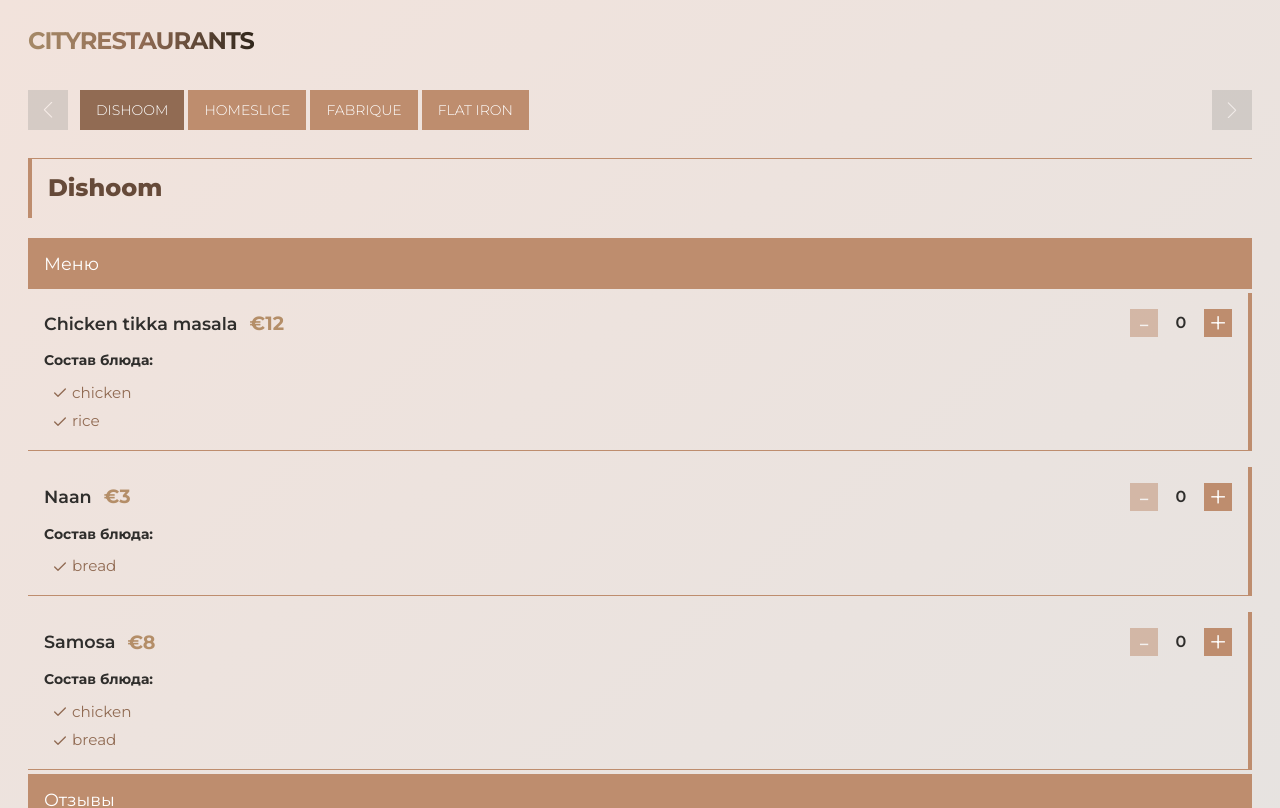
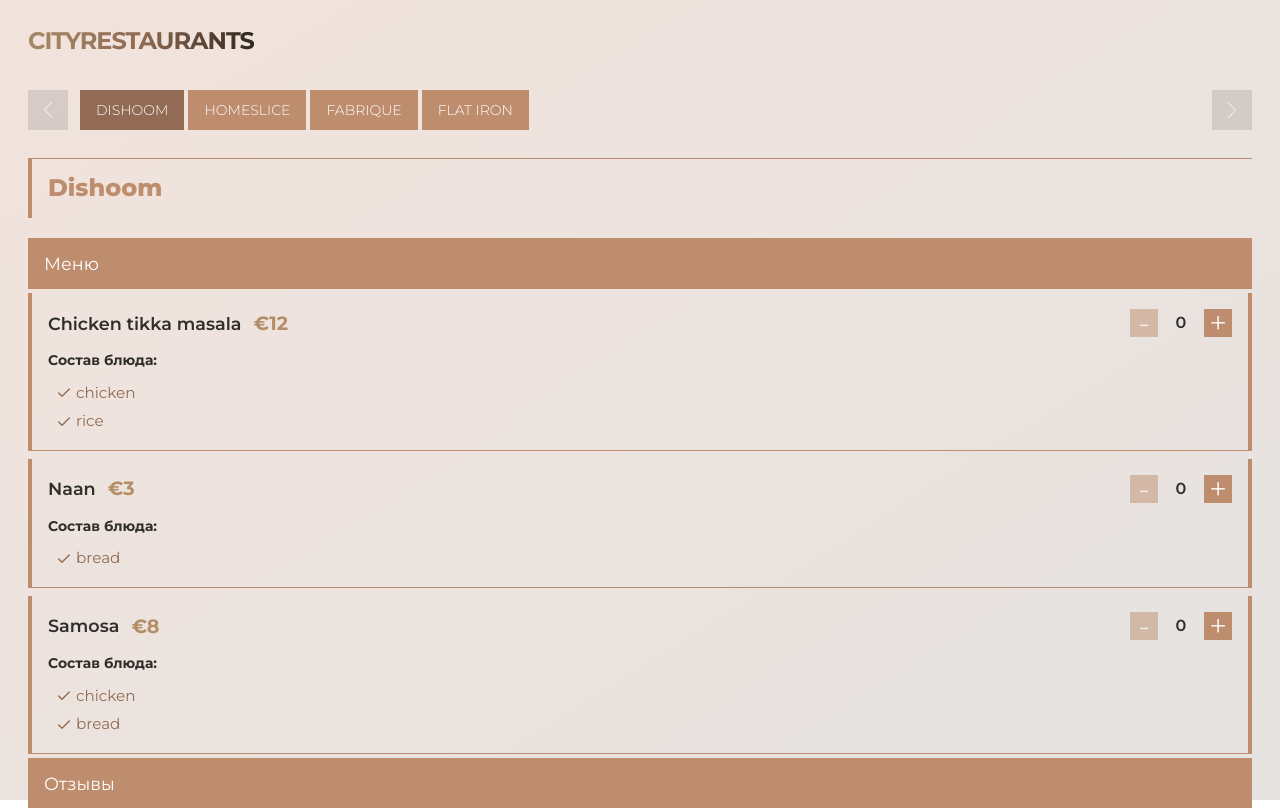
Before and after one commit to CyberCommander94/react-js-course-2025, a React (Vite) app: page / in a window 1280 px wide. Shown: the top 808 px of the page. Built offline with nearby package versions, Linux system fonts and the light colour scheme.

Commit message:
fix: ui issues

```diff
--- a/src/components/app-footer/index.tsx
+++ b/src/components/app-footer/index.tsx
@@ -40,7 +40,7 @@ const Logo = styled.div`
     to right,
     ${(props) => props.theme.colors.goldenBrownMedium},
     ${(props) => props.theme.colors.roseBrownDark},
-    ${(props) => props.theme.colors.goldenBrownDark}
+    ${(props) => props.theme.colors.goldenBrownDeep}
   );
   -webkit-background-clip: text;
   -webkit-text-fill-color: ${(props) => props.theme.colors.transparent};
--- a/src/components/global-styles/index.tsx
+++ b/src/components/global-styles/index.tsx
@@ -9,6 +9,7 @@ export const GlobalStyles = () => {
       styles={css`
         html {
           overflow-x: hidden;
+          height: 100%;
         }
 
         body {
@@ -17,15 +18,26 @@ export const GlobalStyles = () => {
           font-size: 14px;
           line-height: 1.1;
           color: ${theme.colors.coolGrayDeep};
-          min-width: 100vw;
-          min-height: 100vh;
+          height: 100%;
+          width: 100%;
           position: relative;
+        }
+
+        body::before {
+          content: '';
+          position: fixed;
+          top: 0;
+          left: 0;
+          width: 100%;
+          height: 100%;
+          z-index: -1;
           background: linear-gradient(
             to bottom right,
             ${theme.colors.roseBrownLightest},
             ${theme.colors.coolGrayLightest}
           );
           background-repeat: no-repeat;
+          background-size: cover;
         }
 
         #root {
--- a/src/components/layouts/app/index.tsx
+++ b/src/components/layouts/app/index.tsx
@@ -19,5 +19,5 @@ const LayoutContainer = styled.div`
   height: 100%;
   display: grid;
   grid-template-columns: 1fr;
-  grid-template-rows: auto 1fr 50px;
+  grid-template-rows: auto 1fr auto;
 `;
--- a/src/components/restaurants-tabs/menu-item-card/index.tsx
+++ b/src/components/restaurants-tabs/menu-item-card/index.tsx
@@ -33,6 +33,7 @@ export const MenuItemCard: FC<Props> = ({ menuItem }) => {
 
 const CardWrapper = styled.div`
   width: 100%;
+  border-left: 4px solid ${(props) => props.theme.colors.roseBrownMedium};
   border-right: 4px solid ${(props) => props.theme.colors.roseBrownMedium};
   border-bottom: 1px solid ${(props) => props.theme.colors.roseBrownMedium};
   padding: ${(props) => props.theme.spacing(4)};
--- a/src/components/restaurants-tabs/restaurant-data-grid/index.tsx
+++ b/src/components/restaurants-tabs/restaurant-data-grid/index.tsx
@@ -10,5 +10,5 @@ const CardsGrid = styled.section`
   display: grid;
   grid-template-columns: 1fr;
   grid-auto-rows: auto;
-  gap: ${(props) => props.theme.spacing(4)};
+  gap: ${(props) => props.theme.spacing(2)};
 `;
--- a/src/components/restaurants-tabs/review-card/index.tsx
+++ b/src/components/restaurants-tabs/review-card/index.tsx
@@ -25,6 +25,7 @@ const CardWrapper = styled.div`
   display: flex;
   flex-direction: column;
   gap: ${(props) => props.theme.spacing(1)};
+  border-left: 4px solid ${(props) => props.theme.colors.roseBrownMedium};
   border-right: 4px solid ${(props) => props.theme.colors.roseBrownMedium};
   border-bottom: 1px solid ${(props) => props.theme.colors.roseBrownMedium};
 `;
--- a/src/components/restaurants-tabs/tabs-content/index.tsx
+++ b/src/components/restaurants-tabs/tabs-content/index.tsx
@@ -14,34 +14,34 @@ export const TabsContent: FC<Props> = ({ restaurant }) => {
     <div>
       <RestaurantName>{restaurant.name}</RestaurantName>
       <SectionTitle>Меню</SectionTitle>
-      {restaurant?.menu ? (
+      {restaurant?.menu?.length ? (
         <RestaurantDataGrid>
           {restaurant.menu.map((menuItem) => (
             <MenuItemCard menuItem={menuItem} key={menuItem.id} />
           ))}
         </RestaurantDataGrid>
       ) : (
-        'нет блюд в меню'
+        <NoContentMessage>Список блюд в меню пуст</NoContentMessage>
       )}
       <SectionTitle>Отзывы</SectionTitle>
-      {restaurant?.reviews ? (
+      {restaurant?.reviews?.length ? (
         <RestaurantDataGrid>
           {restaurant.reviews.map((review) => (
             <ReviewCard review={review} key={review.id} />
           ))}
         </RestaurantDataGrid>
       ) : (
-        'нет отзывов'
+        <NoContentMessage>Список отзывов пуст</NoContentMessage>
       )}
     </div>
   );
 };
 
-const RestaurantName = styled.h1`
+const RestaurantName = styled.h2`
   margin: ${(props) => props.theme.spacing(5)} 0;
   font-weight: 800;
   font-size: 1.5rem;
-  color: ${(props) => props.theme.colors.roseBrownDarker};
+  color: ${(props) => props.theme.colors.roseBrownMedium};
   padding: ${(props) => props.theme.spacing(4)} ${(props) => props.theme.spacing(2)}
     ${(props) => props.theme.spacing(4)} ${(props) => props.theme.spacing(4)};
   border-top: 1px solid ${(props) => props.theme.colors.roseBrownMedium};
@@ -57,3 +57,10 @@ const SectionTitle = styled.h3`
   padding: ${(props) => props.theme.spacing(4)} ${(props) => props.theme.spacing(2)}
     ${(props) => props.theme.spacing(4)} ${(props) => props.theme.spacing(4)};
 `;
+
+const NoContentMessage = styled.p`
+  width: 100%;
+  text-align: center;
+  text-transform: capitalize;
+  margin: ${(props) => props.theme.spacing(10)} 0;
+`;
```
